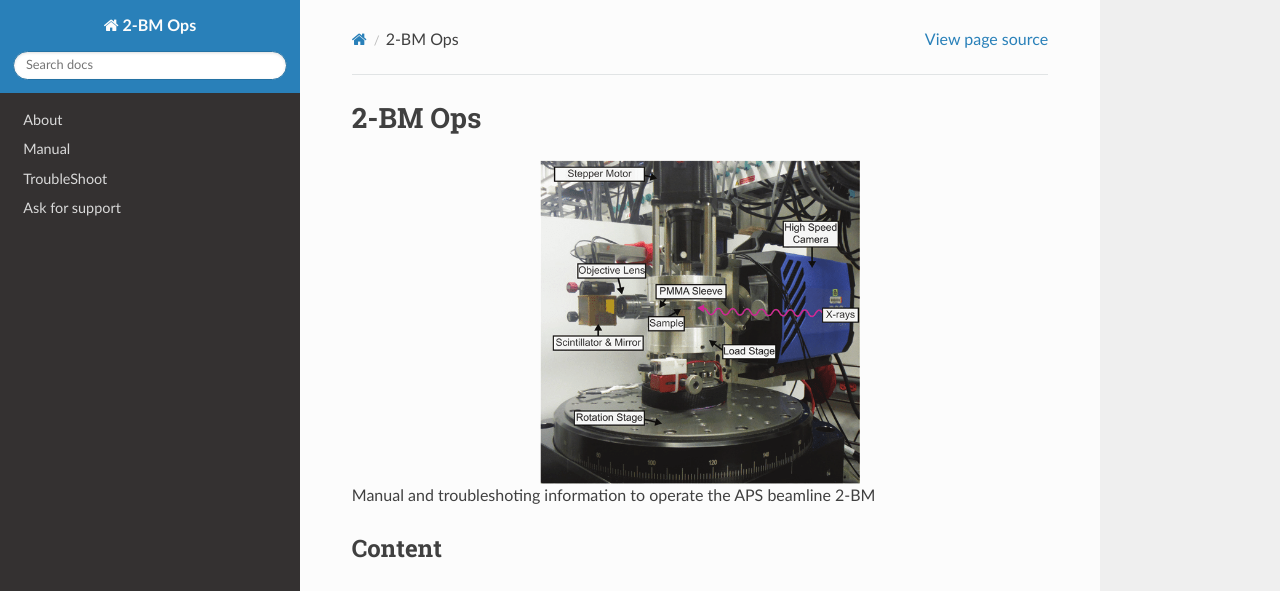
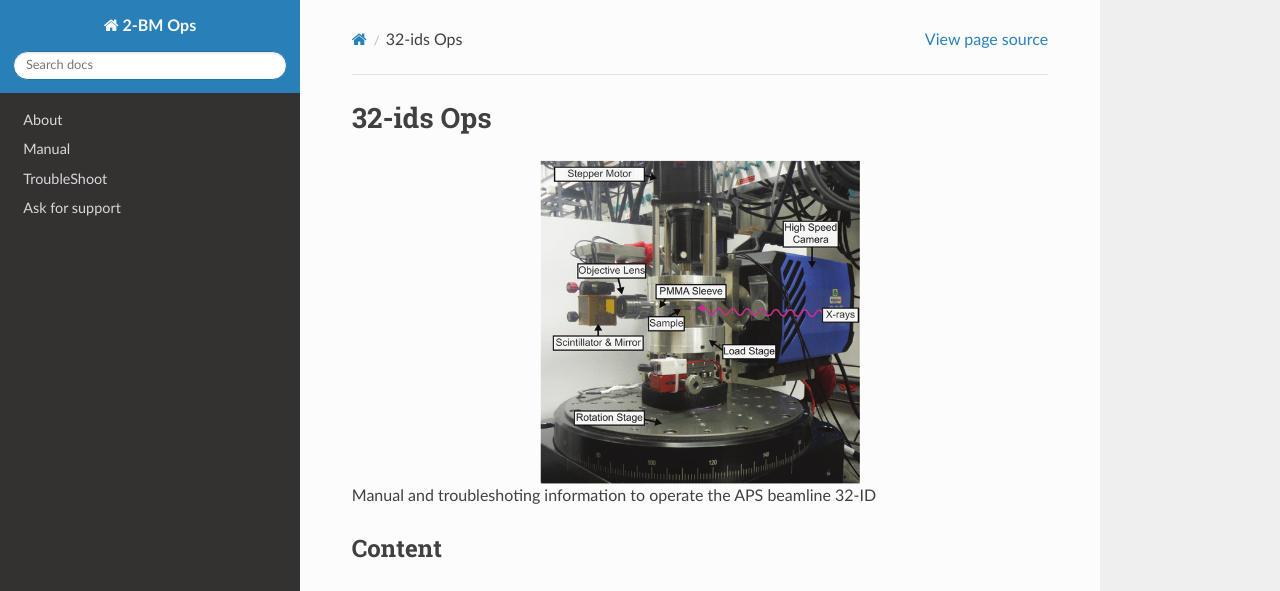
Before and after one commit to xray-imaging/32id-docs, a Sphinx documentation site: the page built from docs/index.rst, in a window 1280 px wide and 1001 px high. Shown: the top 591 px of the window. Built offline with Sphinx 7.4.7 and the Read the Docs theme 2.0.0, drawn with Linux system fonts in a browser that asks for light colours.

Commit message:
Modified homepage

```diff
--- a/docs/index.rst
+++ b/docs/index.rst
@@ -1,6 +1,6 @@
-========
-2-BM Ops
-========
+==========
+32-ids Ops
+==========
 
 
 .. image:: source/img/project-logo.png
@@ -9,7 +9,7 @@
    :alt: project
 
 
-Manual and troubleshoting information to operate the APS beamline 2-BM
+Manual and troubleshoting information to operate the APS beamline 32-ID
 
 Content
 -------
@@ -25,5 +25,5 @@ Content
 Contribute
 ----------
 
-* `Documentation <https://github.com/decarlof/2bm-docs/tree/master/docs>`_
-* `Issue Tracker <https://github.com/decarlof/2bm-docs/issues>`_
+* `Documentation <https://github.com/vdeandrade/32id-docs/tree/master/docs>`_
+* `Issue Tracker <https://github.com/vdeandrade/32id-docs/issues>`_
```
